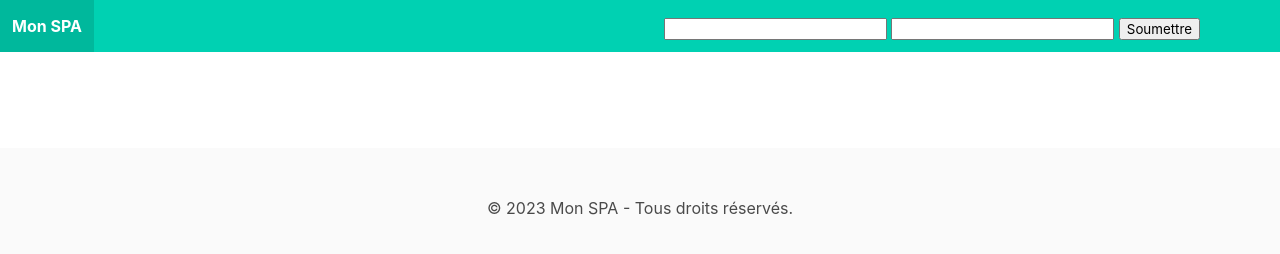
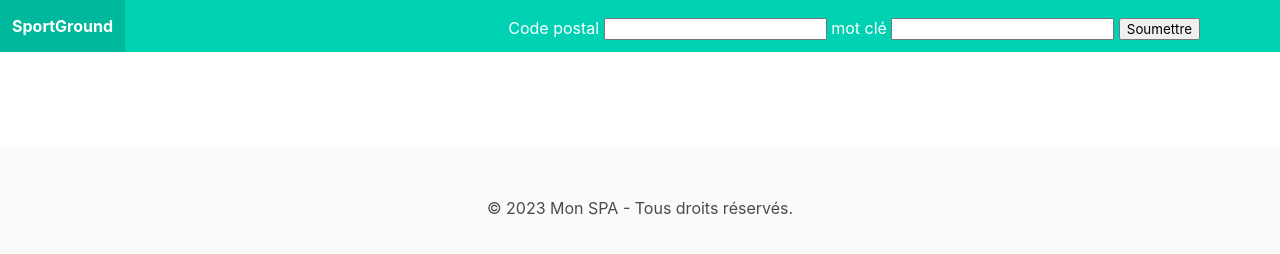
Before and after one commit to Zumokame/APISport, a plain HTML site: page index.html in a window 1280 px wide. Drawn offline with nearby package versions, Linux system fonts and the light colour scheme.

Commit message:
corrections mineures

```diff
--- a/index.html
+++ b/index.html
@@ -13,20 +13,19 @@
   <nav class="navbar is-primary" role="navigation" aria-label="main navigation">
     <div class="navbar-brand">
       <a class="navbar-item" href="#">
-        <strong>Mon SPA</strong>
+        <strong>SportGround</strong>
       </a>
     </div>
     <div class="navbar-menu" name="cp">
       <div class="navbar-end" name="mot clef">
         <form id="filter">
+          <label for="name" name="cp">Code postal</label>
           <input name = "cp" type="text">
+          <label for="name" name="sport">mot clé</label>
           <input name = "sport" type="text">
           <label for="name"></label>
           <button  id="soumettre" name="Soumettre" action="GET">Soumettre</button>
         </form>
-        <!-- <a class="navbar-item" href="#section1">Section 1</a>
-        <a class="navbar-item" href="#section2">Section 2</a>
-        <a class="navbar-item" href="#section3">Section 3</a> -->
       </div>
     </div>
   </nav>
--- a/index.js
+++ b/index.js
@@ -2,8 +2,6 @@
 console.log('Hello JS')
 import { utils} from "./function.js"
 
-//const tableau = ["63600", "foot"];
-//console.log('tableau ',createArguments(tableau))
 
 // //* Acceder a une données à l'interieur d'un objet
 // //console.log("📄 ~ data:", data)
```
Also changed, not shown: function.js (+0 -15 lines).
